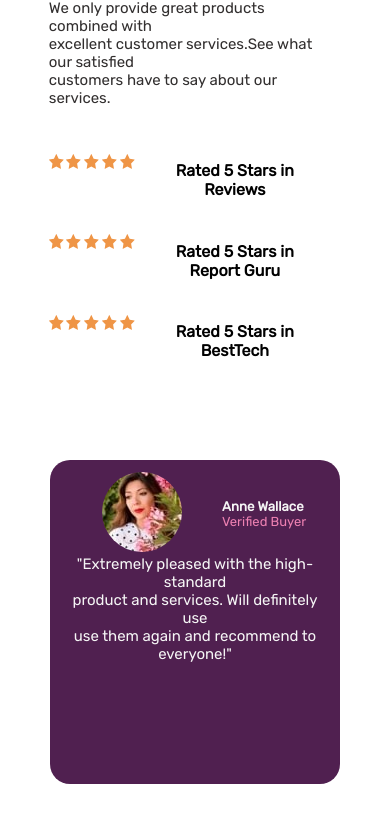
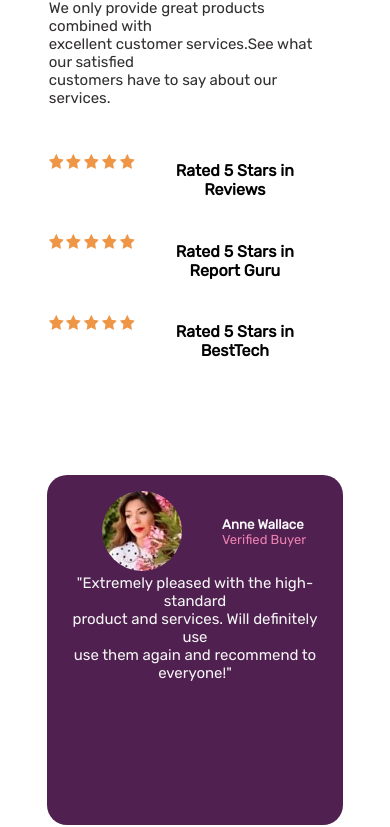
Before and after one commit to IamSanjana/Social-Proof-Section, a plain HTML site: page index.html in a window 390 px wide. Shown: the part 292-1119 px from the top of the page. Drawn offline with Linux system fonts and the light colour scheme.

Commit message:
Update index.html

```diff
--- a/index.html
+++ b/index.html
@@ -108,10 +108,10 @@
         .rating div {justify-content: center}
 
         .feedback div { margin:auto;
-                        padding:4%;
+                        padding:5%;
                         width:85%;
                         height:30%;
-                        margin-top: 20%; margin-bottom: 20%;}
+                        margin-top: 25%; margin-bottom: 20%;}
        }
 
     </style>
```
